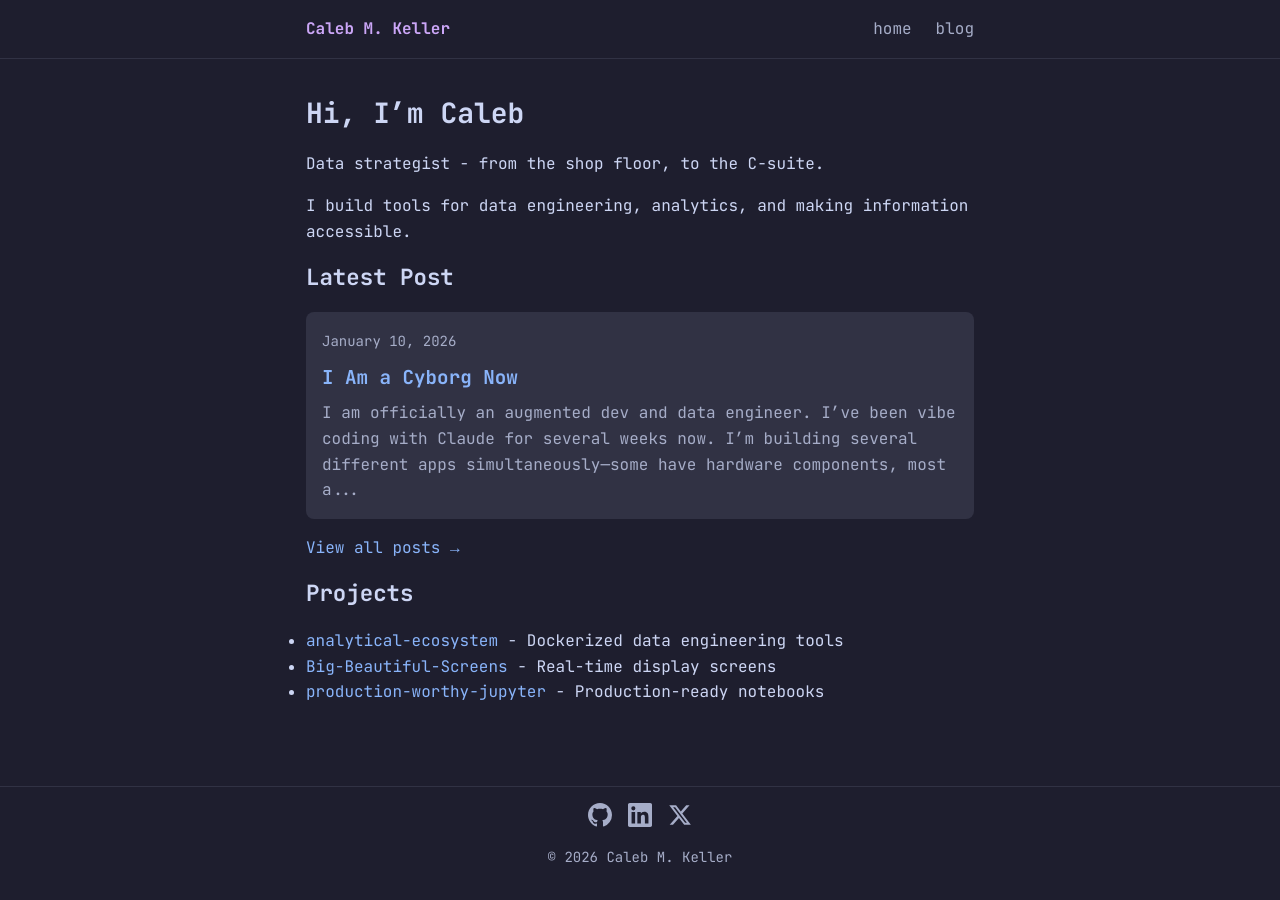
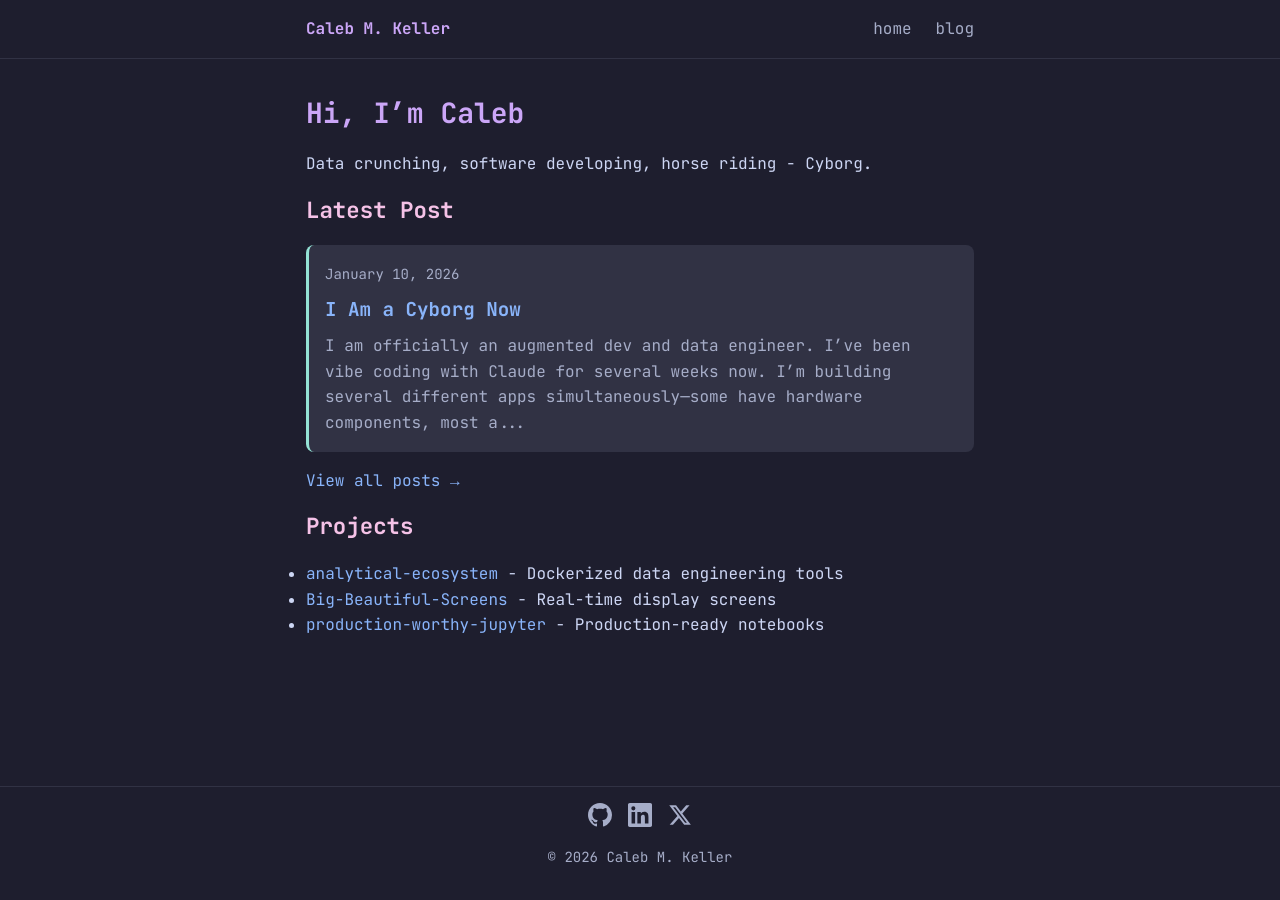
Before and after one commit to wrathagom/wrathagom.github.io, a Jekyll site: the page built from index.md, in a window 1280 px wide. Built offline with Jekyll 4.4.1, drawn with Linux system fonts in a browser that asks for light colours.

Commit message:
Trying to bring some extra color

```diff
--- a/assets/css/style.css
+++ b/assets/css/style.css
@@ -13,6 +13,10 @@
   --pink: #f5c2e7;
   --green: #a6e3a1;
   --peach: #fab387;
+  --yellow: #f9e2af;
+  --teal: #94e2d5;
+  --sky: #89dceb;
+  --red: #f38ba8;
 }
 
 * {
@@ -92,16 +96,35 @@ main {
 }
 
 h1, h2, h3 {
-  color: var(--text);
   margin-bottom: 1rem;
 }
 
-h1 { font-size: 1.75rem; }
-h2 { font-size: 1.4rem; }
-h3 { font-size: 1.2rem; }
+h1 {
+  font-size: 1.75rem;
+  color: var(--mauve);
+}
+
+h2 {
+  font-size: 1.4rem;
+  color: var(--pink);
+}
+
+h3 {
+  font-size: 1.2rem;
+  color: var(--lavender);
+}
 
 p {
   margin-bottom: 1rem;
+}
+
+strong, b {
+  color: var(--peach);
+  font-weight: 700;
+}
+
+em, i {
+  color: var(--green);
 }
 
 /* Latest post on home */
@@ -110,6 +133,7 @@ p {
   padding: 1rem;
   border-radius: 8px;
   margin-bottom: 1rem;
+  border-left: 3px solid var(--teal);
 }
 
 .latest-post time {
@@ -135,6 +159,13 @@ p {
   margin-bottom: 1.5rem;
   padding-bottom: 1.5rem;
   border-bottom: 1px solid var(--surface0);
+  padding-left: 1rem;
+  border-left: 2px solid var(--surface1);
+  transition: border-left-color 0.2s ease;
+}
+
+.post-list li:hover {
+  border-left-color: var(--peach);
 }
 
 .post-list li:last-child {
@@ -182,6 +213,7 @@ p {
 code {
   font-family: 'JetBrains Mono', monospace;
   background-color: var(--surface0);
+  color: var(--yellow);
   padding: 0.2rem 0.4rem;
   border-radius: 4px;
   font-size: 0.9rem;
--- a/index.md
+++ b/index.md
@@ -5,9 +5,7 @@ title: Home
 
 # Hi, I'm Caleb
 
-Data strategist - from the shop floor, to the C-suite.
-
-I build tools for data engineering, analytics, and making information accessible.
+Data crunching, software developing, horse riding - Cyborg.
 
 ## Latest Post
 
```
